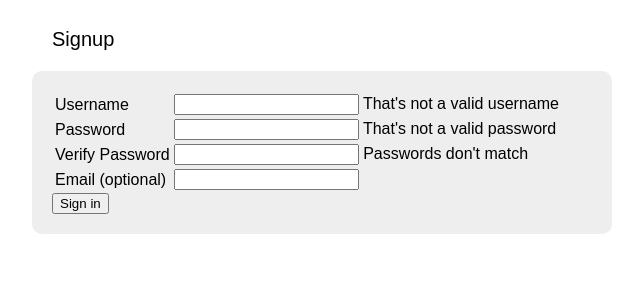
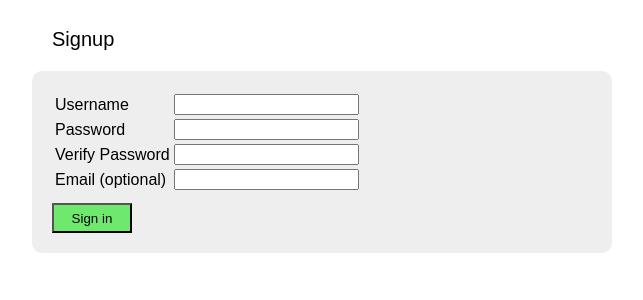
Before and after one commit to shiftma/user-signup, a Flask app: page / in a window 1280 px wide. Shown: the top 300 px of the page, without its empty margins (318-961 px from the left). Run offline with Flask 2, Linux system fonts and the light colour scheme.

Commit message:
Implemented flask templates and basic validation check

```diff
--- a/main.py
+++ b/main.py
@@ -1,13 +1,14 @@
-from flask import Flask, request, redirect, escape
+from flask import Flask, request, redirect, render_template
 import html
 import os
-import jinja2
-
-template_dir = os.path.join(os.path.dirname(__file__),'templates')
-jinja_env = jinja2.Environment(loader = jinja2.FileSystemLoader(template_dir), autoescape=True)
 
 app = Flask(__name__)
 app.config['DEBUG'] = True      # displays runtime errors in the browser, too
+
+
+@app.route('/')
+def index():
+    return render_template('index.html')
 
 def is_empty(text):
     if not len(text) > 0:
@@ -15,12 +16,18 @@ def is_empty(text):
     else:
         return False
 
-@app.route('/validate', methods=['POST'])
+def valid_length(text):
+    if len(text) < 3 or len(text) > 20:
+        return False
+    else:
+        return True
+
+@app.route('/', methods=['POST'])
 def validate():
 
-    username = request.form['username']
-    password = request.form['password']
-    verify = request.form['verify']
+    username = str(request.form['username'])
+    password = str(request.form['password'])
+    verify =str(request.form['verify'])
     email = request.form['email']
 
     username_error = ''
@@ -28,16 +35,22 @@ def validate():
     verify_error = ''
     email_error = ''
 
-@app.route('/')
-def index():
-    template = jinja_env.get_template('index.html')
-    return template.render()
+    if is_empty(username) or not valid_length(username):
+        username_error = 'That\'s not a valid username'
 
-@app.route('/', methods=['POST'])
-def welcome():
-    username = request.form['username']
-    template = jinja_env.get_template('welcome.html')
-    return template.render(username=username)
+    if is_empty(password) or not valid_length(password):
+        password_error = 'That\'s not a valid password'
+
+    if is_empty(verify):
+        verify_error = 'Passwords don\'t match'
+
+    if  password != verify:
+        verify_error = 'Passwords don\'t match'
+
+    if not username_error and not password_error and not verify_error:
+        return render_template('welcome.html', username=username)
+    else:
+        return render_template('index.html', user_error = username_error, password_error = password_error, verify_error = verify_error)
 
 
 app.run()
--- a/templates/index.html
+++ b/templates/index.html
@@ -18,6 +18,16 @@
                 font: 16px sans-serif;
                 border-radius: 10px;
             }
+            .error {
+                color: red;
+                padding-left: 10px;
+            }
+            #submit{
+                margin-top: 10px;
+                background-color: rgb(110, 233, 110);
+                height: 30px;
+                width: 80px;
+            }
         </style>
      <title>User Signup</title>
     </head>
@@ -32,7 +42,7 @@
             </td>
             <td>
                 <input name="username" value="" type="text">
-                <span class="error"> That's not a valid username</span>
+                <span class="error">{{user_error}}</span>
             </td>
         </tr>
         <tr>
@@ -41,7 +51,7 @@
             </td>
             <td>
                 <input name="password" type="password">
-                <span class="error">That's not a valid password</span>
+                <span class="error">{{password_error}}</span>
             </td>
         </tr>
         <tr>
@@ -50,7 +60,7 @@
             </td>
             <td>
                 <input name="verify" type="password">
-                <span class="error"> Passwords don't match</span>
+                <span class="error">{{verify_error}}</span>
             </td>
         </tr>
         <tr>
@@ -64,7 +74,7 @@
         </tr>
        </tbody>
        </table>
-        <input type="submit" value="Sign in">
+        <input type="submit" value="Sign in" id = "submit">
       </form>
     </body>
 </html
--- a/templates/welcome.html
+++ b/templates/welcome.html
@@ -11,6 +11,6 @@
          }
     </style>
     <body>
-        <h1>Hello, {{username}}!</h1>
+        <h1>Welcome, {{username}}!</h1>
     </body>
 </html>
```
